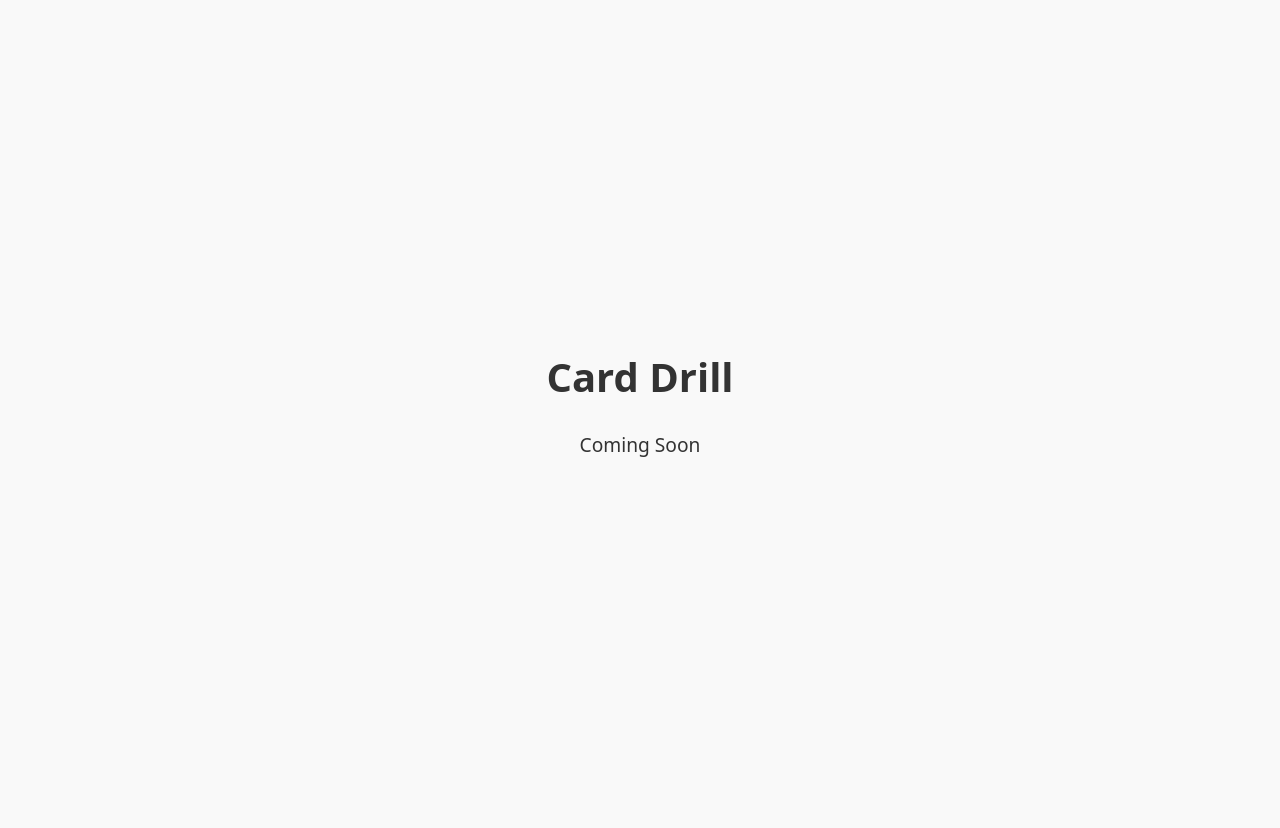
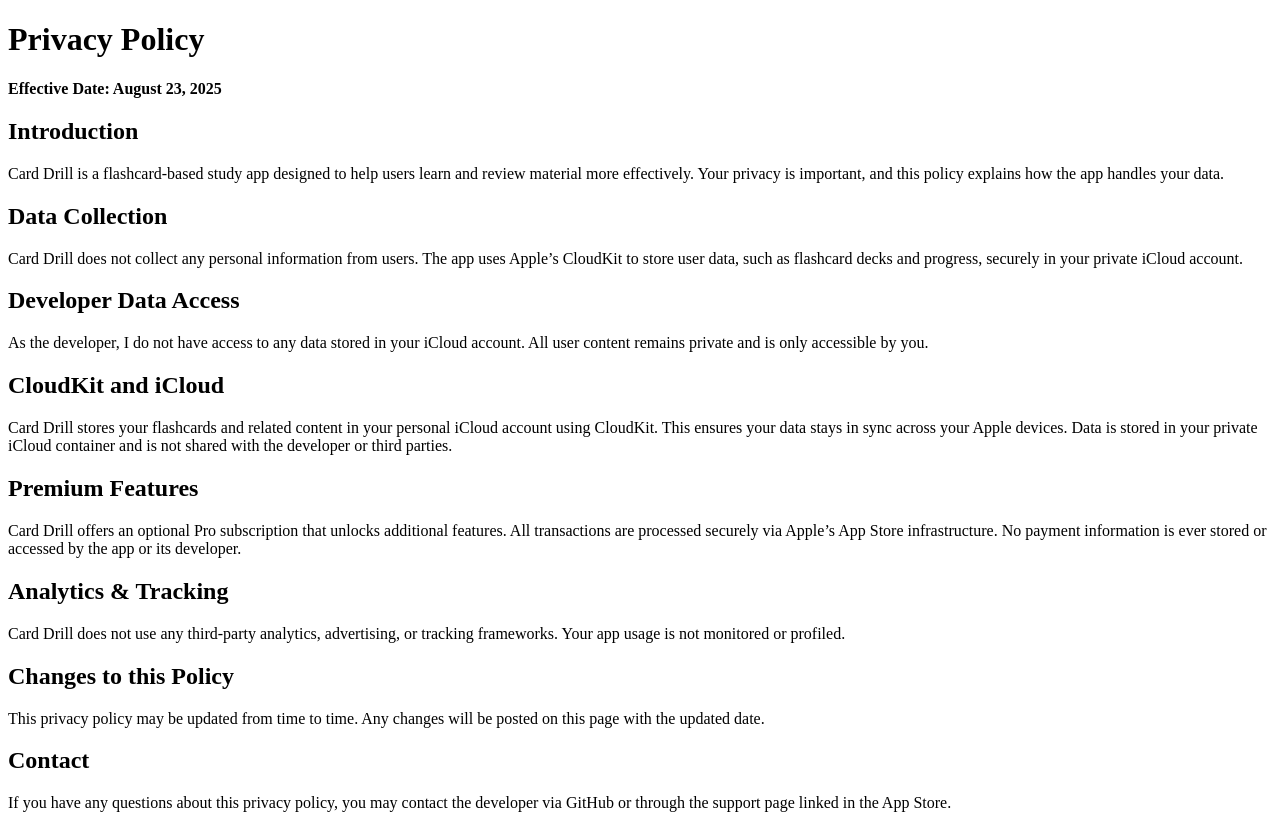
Before and after one commit to lioneldude83/CardDrill, a plain HTML site: page index.html in a window 1280 px wide. Before the commit the page ends 800 px from the top, so only its background shows below. Drawn offline with Linux system fonts and the light colour scheme.

Commit message:
Update index.html

```diff
--- a/index.html
+++ b/index.html
@@ -3,32 +3,51 @@
 <head>
     <meta charset="UTF-8">
     <meta name="viewport" content="width=device-width, initial-scale=1.0">
-    <title>Card Drill – Coming Soon</title>
-    <style>
-        body {
-            margin: 0;
-            padding: 0;
-            font-family: system-ui, sans-serif;
-            background-color: #f9f9f9;
-            color: #333;
-            display: flex;
-            align-items: center;
-            justify-content: center;
-            height: 100vh;
-            text-align: center;
-        }
-        h1 {
-            font-size: 2.5rem;
-        }
-        p {
-            font-size: 1.2rem;
-        }
-    </style>
+    <title>Privacy Policy – Card Drill</title>
 </head>
 <body>
-    <div>
-        <h1>Card Drill</h1>
-        <p>Coming Soon</p>
-    </div>
+    <h1>Privacy Policy</h1>
+    <p><strong>Effective Date: August 23, 2025</strong></p>
+
+    <h2>Introduction</h2>
+    <p>
+        Card Drill is a flashcard-based study app designed to help users learn and review material more effectively.
+        Your privacy is important, and this policy explains how the app handles your data.
+    </p>
+
+    <h2>Data Collection</h2>
+    <p>
+        Card Drill does not collect any personal information from users. The app uses Apple’s CloudKit to store user data, such as flashcard decks and progress, securely in your private iCloud account.
+    </p>
+
+    <h2>Developer Data Access</h2>
+    <p>
+        As the developer, I do not have access to any data stored in your iCloud account. All user content remains private and is only accessible by you.
+    </p>
+
+    <h2>CloudKit and iCloud</h2>
+    <p>
+        Card Drill stores your flashcards and related content in your personal iCloud account using CloudKit. This ensures your data stays in sync across your Apple devices. Data is stored in your private iCloud container and is not shared with the developer or third parties.
+    </p>
+
+    <h2>Premium Features</h2>
+    <p>
+        Card Drill offers an optional Pro subscription that unlocks additional features. All transactions are processed securely via Apple’s App Store infrastructure. No payment information is ever stored or accessed by the app or its developer.
+    </p>
+
+    <h2>Analytics & Tracking</h2>
+    <p>
+        Card Drill does not use any third-party analytics, advertising, or tracking frameworks. Your app usage is not monitored or profiled.
+    </p>
+
+    <h2>Changes to this Policy</h2>
+    <p>
+        This privacy policy may be updated from time to time. Any changes will be posted on this page with the updated date.
+    </p>
+
+    <h2>Contact</h2>
+    <p>
+        If you have any questions about this privacy policy, you may contact the developer via GitHub or through the support page linked in the App Store.
+    </p>
 </body>
 </html>
```
